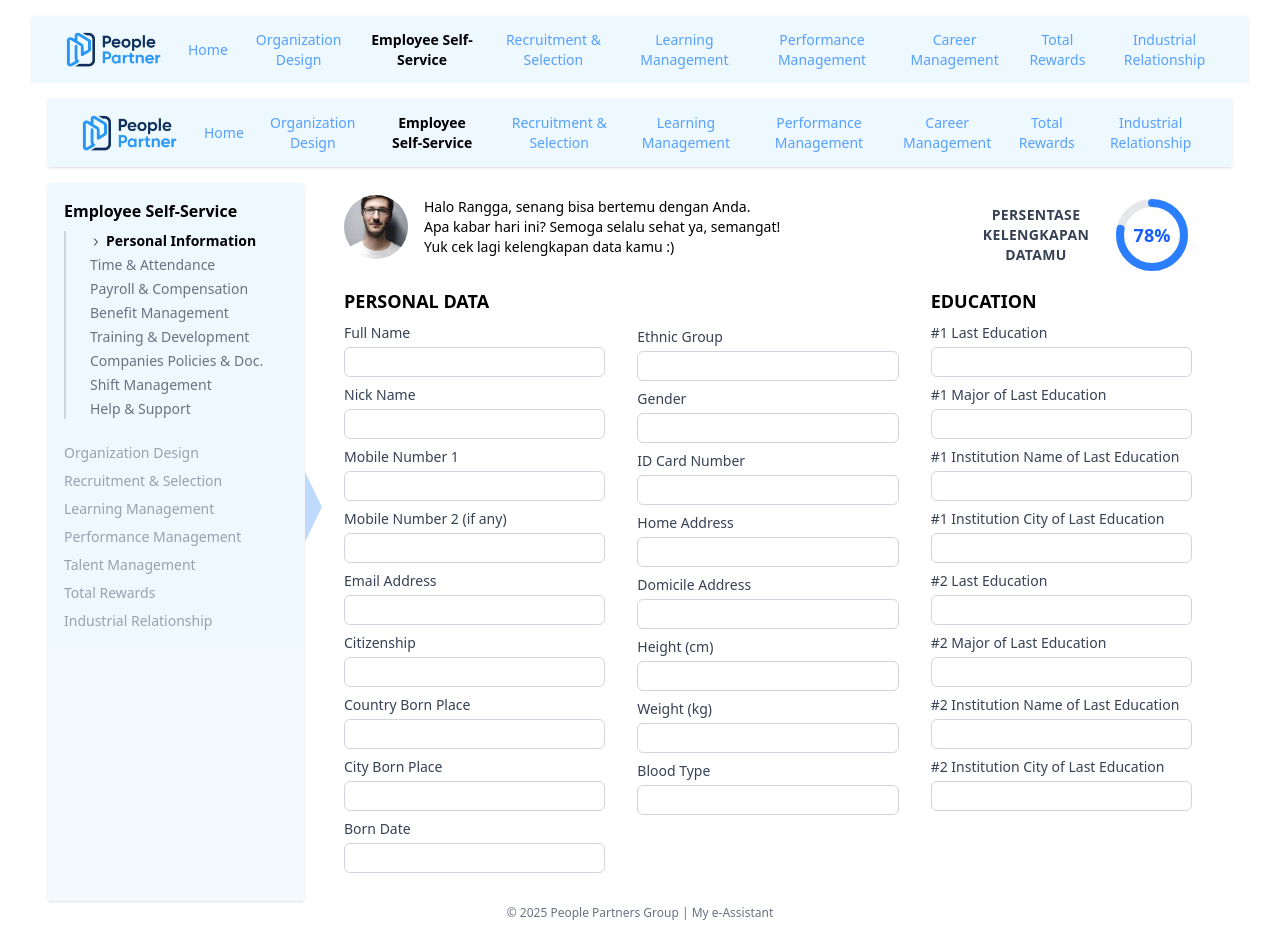
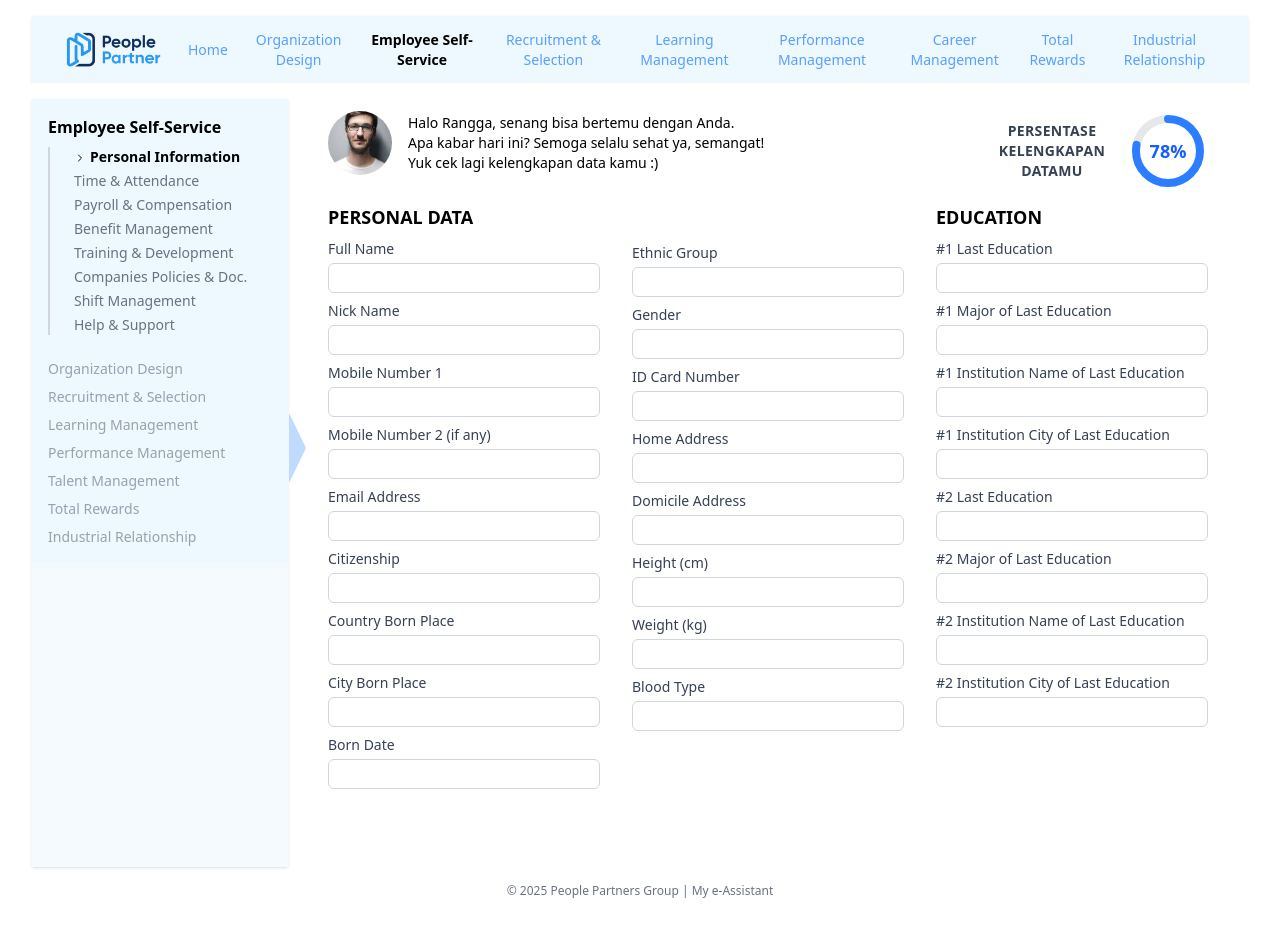
Before and after one commit to logikasistembisnis/fe-hrms, a Next.js app: page /information in a window 1280 px wide. Shown: the top 937 px of the page. After the commit the page ends 915 px from the top, so only its background shows below. Built offline with nearby package versions, Linux system fonts and the light colour scheme.

Commit message:
update layout information

```diff
--- a/src/app/information/layout.tsx
+++ b/src/app/information/layout.tsx
@@ -2,9 +2,7 @@
 
 import { useState } from "react";
 import "../globals.css";
-import { Header } from "@/components/Header";
 import { Sidebar } from "@/components/Sidebar";
-import { Footer } from "@/components/Footer";
 
 export default function LayoutInformation({
   children,
@@ -12,15 +10,11 @@ export default function LayoutInformation({
   children: React.ReactNode;
 }) {
 
+  // State to control the sidebar
   const [isSidebarOpen, setIsSidebarOpen] = useState(true);
 
   return (
-    <div className="min-h-screen flex flex-col p-4 bg-white">
-      {/* HEADER */}
-      <div className="mb-4">
-        <Header />
-      </div>
-
+    <div className="min-h-screen flex py-4 bg-white">
       {/* SIDEBAR + CONTENT */}
       <div className="flex flex-1 relative transition-all duration-300">
         {/* SIDEBAR */}
@@ -63,11 +57,6 @@ export default function LayoutInformation({
           {children}
         </main>
       </div>
-
-      {/* FOOTER */}
-      <div className="mt-1">
-        <Footer />
-      </div>
     </div>
   );
 }
```
